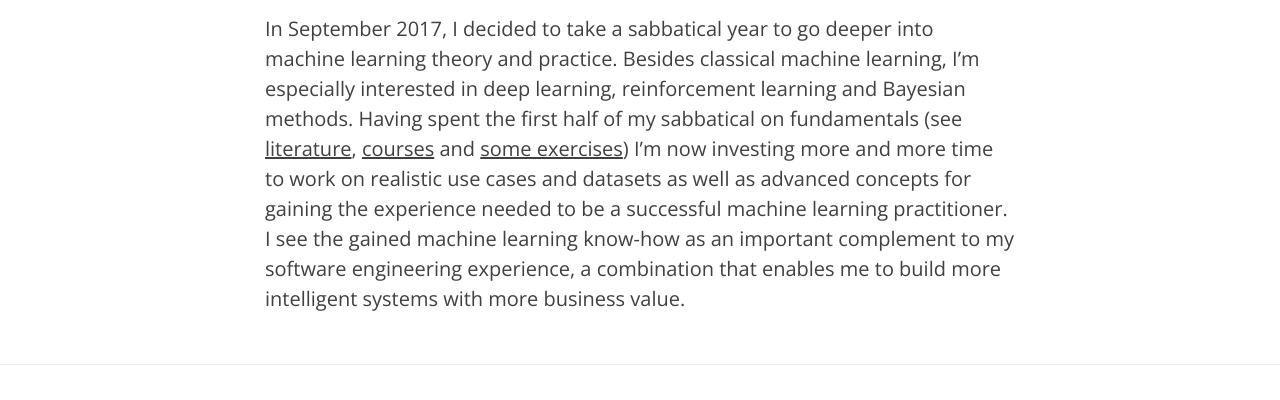
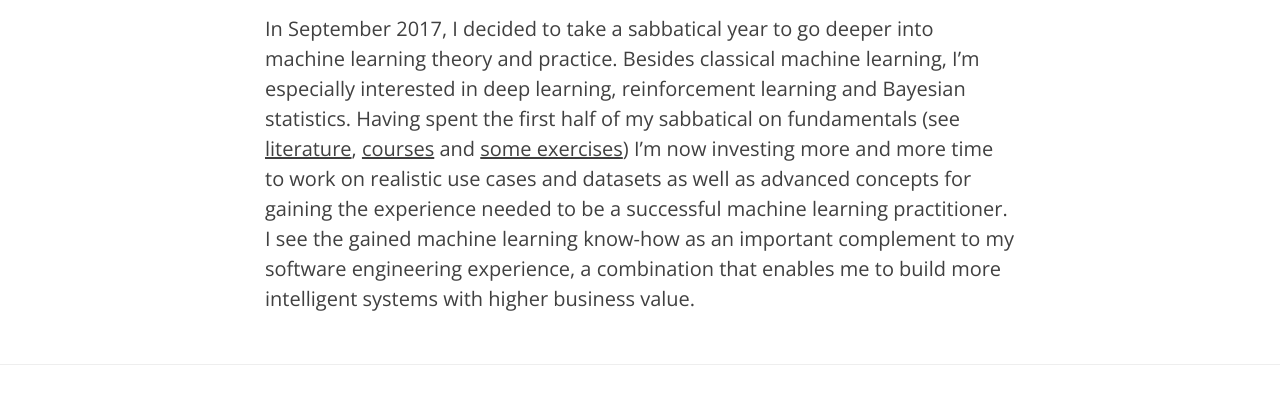
Before and after one commit to krasserm/krasserm.github.io, a Jekyll site: the page built from stories.md, in a window 1280 px wide and 900 px high, scrolled down 3879 px. Shown: the part 347-747 px from the top of the window. Built offline with Jekyll 4.4.1, drawn with Linux system fonts in a browser that asks for light colours.

Commit message:
Minor edit

```diff
--- a/stories.md
+++ b/stories.md
@@ -107,10 +107,10 @@ recent project, I trained models with data from an application's event history t
 background jobs.
 
 In September 2017, I decided to take a sabbatical year to go deeper into machine learning theory and practice. Besides
-classical machine learning, I'm especially interested in deep learning, reinforcement learning and Bayesian methods.
+classical machine learning, I'm especially interested in deep learning, reinforcement learning and Bayesian statistics.
 Having spent the first half of my sabbatical on fundamentals (see [literature](/2018/01/03/machine-learning-resources/),
 [courses](/resume#courses) and [some exercises](https://github.com/krasserm/machine-learning-notebooks)) I'm now
 investing more and more time to work on realistic use cases and datasets as well as advanced concepts for gaining
 the experience needed to be a successful machine learning practitioner. I see the gained machine learning know-how as
 an important complement to my software engineering experience, a combination that enables me to build more intelligent
-systems with more business value.
+systems with higher business value.
```
